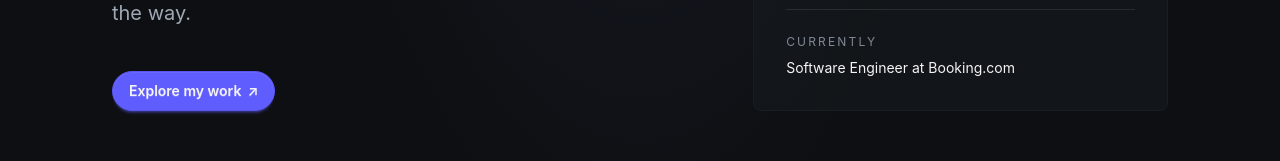
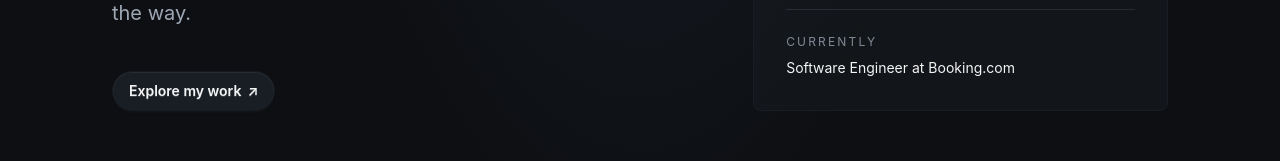
Before and after one commit to HUFGhani/hufghani.dev, a SvelteKit app: page / in a window 1280 px wide. Shown: the part 428-589 px from the top of the page. Built offline with nearby package versions, Linux system fonts and the light colour scheme.

Commit message:
Use theme-aware styling for Explore my work CTA

```diff
--- a/src/routes/+page.svelte
+++ b/src/routes/+page.svelte
@@ -25,7 +25,7 @@
 			I’m a software engineer who enjoys turning complex problems into clear, useful experiences. I work across the stack, keep learning, and like sharing what I discover along the way.
 		</p>
 		<div class="mt-10 flex flex-wrap items-center gap-4">
-			<a href={resolve('/project')} class="btn btn-primary rounded-full">Explore my work <span aria-hidden="true">↗</span></a>
+			<a href={resolve('/project')} class="btn hero-cta rounded-full">Explore my work <span aria-hidden="true">↗</span></a>
 		</div>
 	</div>
 
```
